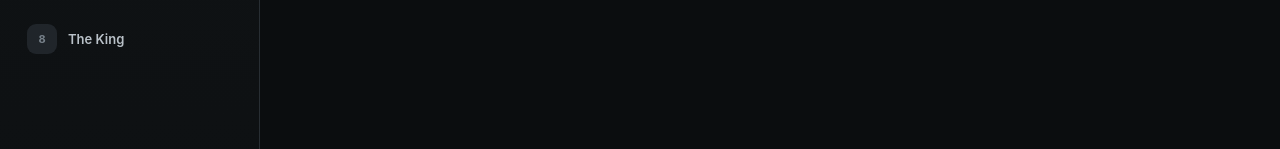
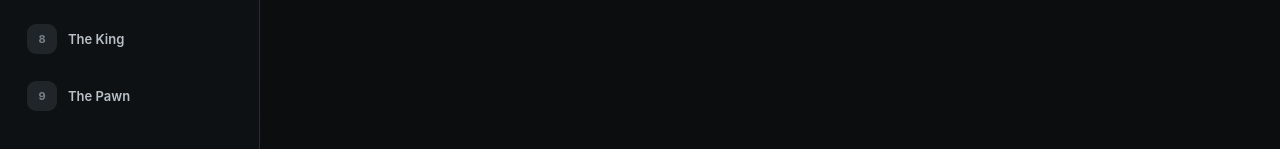
Before and after one commit to AmoghAK002/zingchess-coach-poc, a React (Vite) app: page / in a window 1280 px wide. Shown: the part 483-632 px from the top of the page. Built offline with nearby package versions, Linux system fonts and the light colour scheme.

Commit message:
checkpoint 17: synchronize coach narration and board action

```diff
--- a/src/components/ChessBoard.tsx
+++ b/src/components/ChessBoard.tsx
@@ -173,7 +173,7 @@ export function ChessBoard({
       if (moveFired) return;
 
       moveFired = true;
-
+      const actionDelay = currentStep.actionDelay ?? 0;
       moveTimer = window.setTimeout(() => {
         setGame(() => {
           const gameCopy = new Chess(stepGame.fen());
@@ -215,7 +215,7 @@ export function ChessBoard({
 
           checkCoachMoveComplete();
         }, COACH_ANIMATION_DURATION);
-      }, currentStep.delay ?? 0);
+      }, actionDelay);
     }
 
     utterance.onstart = () => {
--- a/src/data/coach1.ts
+++ b/src/data/coach1.ts
@@ -283,7 +283,8 @@ export const coach1Course: Course = {
            */
           move: "a1-h1",
 
-          delay: 3000,
+          delay: 1500,
+          actionDelay: 1200,
         },
 
         {
@@ -483,5 +484,78 @@ export const coach1Course: Course = {
         },
       ],
     },
+
+    {
+      id: "pawn",
+      title: "The Pawn",
+      description: "Learn how pawns move and capture.",
+      duration: "5 min",
+      steps: [
+        {
+          id: "pawn-intro",
+          type: "explanation",
+          title: "Meet the Pawn",
+          text: "Pawns are the smallest pieces on the board. Each player starts with eight pawns.",
+          highlightSquares: [
+            "a2",
+            "b2",
+            "c2",
+            "d2",
+            "e2",
+            "f2",
+            "g2",
+            "h2",
+            "a7",
+            "b7",
+            "c7",
+            "d7",
+            "e7",
+            "f7",
+            "g7",
+            "h7",
+          ],
+        },
+
+        {
+          id: "pawn-forward",
+          type: "coach_move",
+          title: "Moving Forward",
+          text: "A pawn normally moves one square forward. Watch this pawn move from e2 to e3.",
+          setupFen: "4k3/8/8/8/8/8/4P3/K7 w - - 0 1",
+          move: "e2-e3",
+          delay: 700,
+        },
+
+        {
+          id: "pawn-two-squares",
+          type: "coach_move",
+          title: "The First Move",
+          text: "From its starting position, a pawn can also move two squares forward.",
+          setupFen: "4k3/8/8/8/8/8/4P3/K7 w - - 0 1",
+          move: "e2-e4",
+          delay: 700,
+        },
+
+        {
+          id: "pawn-capture",
+          type: "coach_move",
+          title: "Capturing",
+          text: "Pawns move forward, but they capture diagonally. Watch the white pawn capture the black pawn.",
+          setupFen: "4k3/8/3p4/4P3/8/8/8/K7 w - - 0 1",
+          move: "e5-d6",
+          delay: 700,
+        },
+
+        {
+          id: "pawn-practice",
+          type: "player_move",
+          title: "Your Turn",
+          text: "Now you try. Move the pawn from e2 to e4.",
+          setupFen: "4k3/8/8/8/8/8/4P3/K7 w - - 0 1",
+          expectedMove: "e2-e4",
+          hint: "A pawn can move two squares on its first move.",
+        },
+      ],
+    },
   ],
 };
```
Also changed, not shown: src/types/coach.ts (+10 -42 lines).
